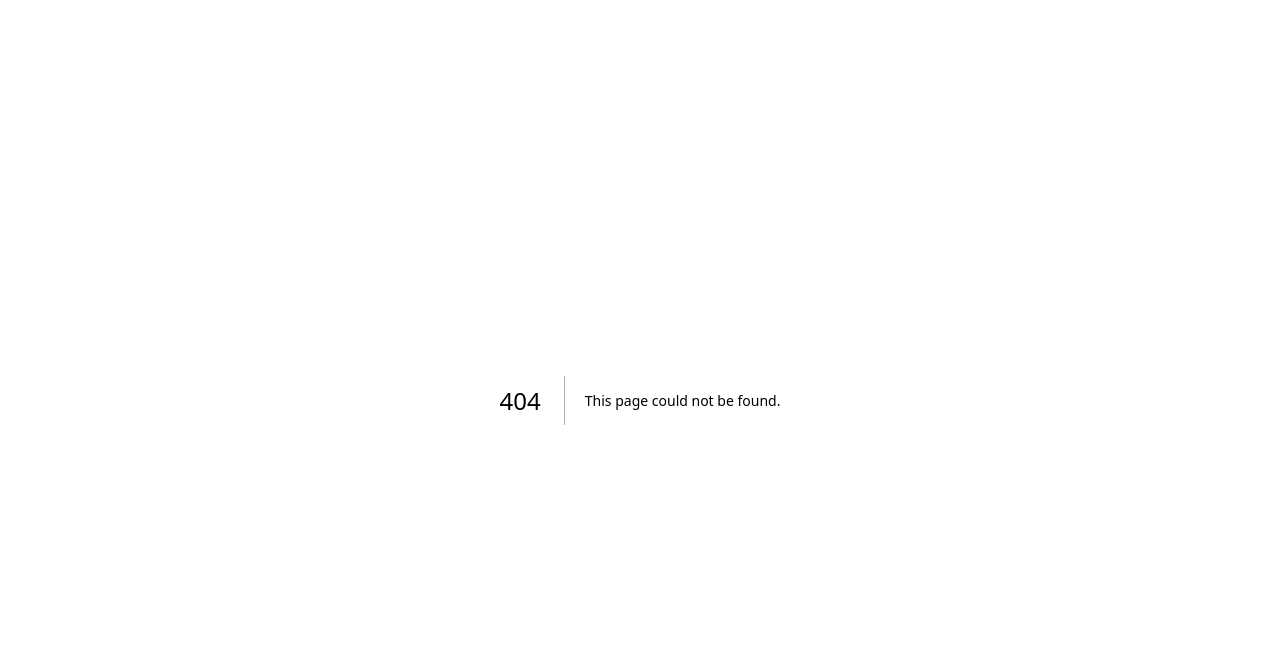
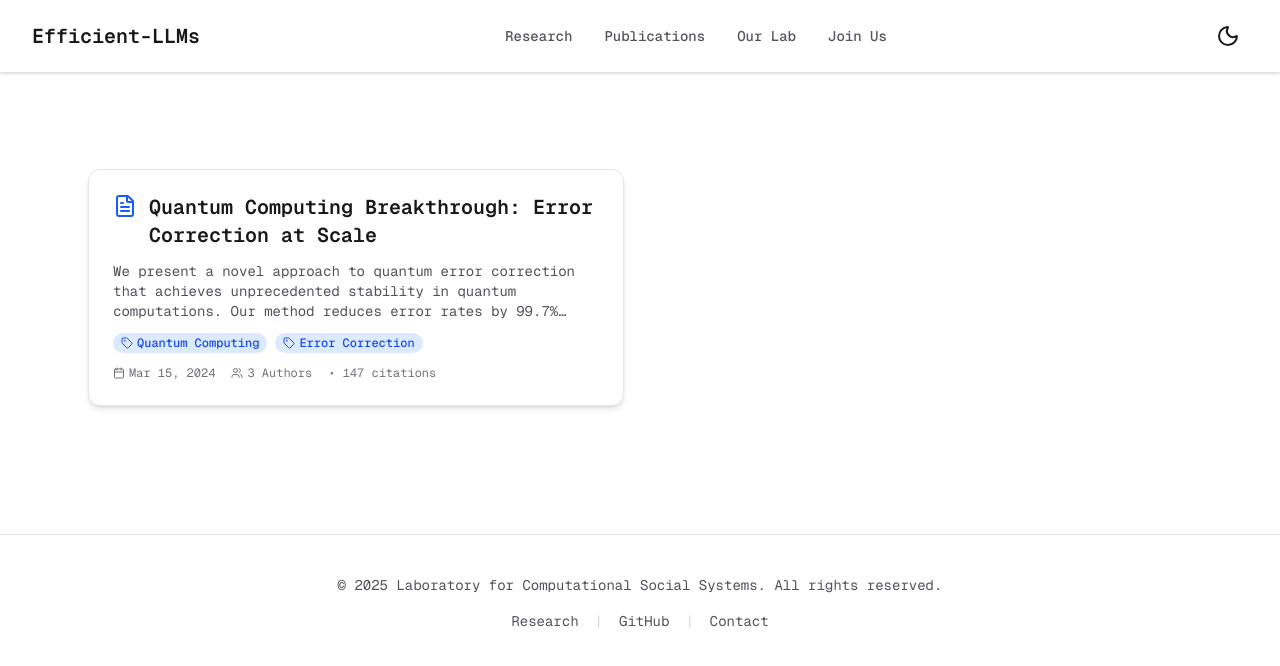
Before and after one commit to sudiptog81/efficient-llms, a Next.js app: page /papers in a window 1280 px wide. Before the commit this address had no page. Shown: the top 666 px of the page. Built offline with nearby package versions, Linux system fonts and the light colour scheme.

Commit message:
add papers page

```diff
--- a/src/components/Button.js
+++ b/src/components/Button.js
@@ -6,7 +6,6 @@ export default function Button({ href, children, variant = 'primary' }) {
   return (
     <a
       href={href}
-      target="_blank"
       rel="noopener noreferrer"
       className={`${baseClasses} ${variant === 'primary' ? primaryClasses : secondaryClasses}`}
     >
--- a/src/components/Navbar.js
+++ b/src/components/Navbar.js
@@ -23,7 +23,7 @@ export default function Navbar() {
 
   const navigation = [
     { name: 'Research', href: '/#research' },
-    { name: 'Publications', href: '/#publications' },
+    { name: 'Publications', href: '/papers' },
     { name: 'Our Lab', href: 'https://www.lcs2.in/' },
     { name: 'Join Us', href: '/#join' },
   ];
--- a/src/pages/index.js
+++ b/src/pages/index.js
@@ -6,6 +6,8 @@ import Hero from '@/components/Hero';
 import Button from '@/components/Button';
 import Footer from '@/components/Footer';
 import Navbar from '@/components/Navbar';
+import fs from 'fs';
+import path from 'path';
 
 const researchAreas = [
   // {
@@ -46,13 +48,62 @@ const researchAreas = [
   // },
 ];
 
-const recentPublications = [
-  { title: "Quantum Computing Breakthroughs", year: 2024, doi: "#", id: "quantum-computing-breakthrough-2024" },
-  { title: "Sparsity-Aware MoE Training on Commodity Hardware", year: 2024, doi: "#", id: "quantum-computing-breakthrough-2024" },
-  { title: "FlashKV: Reducing Key-Value Cache Footprint by 60%", year: 2023, doi: "#", id: "quantum-computing-breakthrough-2024" },
-];
+async function loadRecentPublications() {
+  const papersDir = path.join(process.cwd(), 'src', 'data', 'papers');
+  try {
+    const files = fs.readdirSync(papersDir).filter((f) => f.endsWith('.md'));
+    const pubs = files.map((fname) => {
+      const full = path.join(papersDir, fname);
+      const raw = fs.readFileSync(full, 'utf8');
 
-export default function Home() {
+      // Try to read YAML frontmatter (--- ... ---)
+      const fmMatch = raw.match(/^-{3}([\s\S]*?)-{3}/);
+      let title = null;
+      let dateStr = null;
+      if (fmMatch) {
+        const fm = fmMatch[1];
+        const titleMatch = fm.match(/title:\s*(.+)/i);
+        const dateMatch = fm.match(/date:\s*(.+)/i);
+        if (titleMatch) title = titleMatch[1].trim().replace(/^['\"]|['\"]$/g, '');
+        if (dateMatch) dateStr = dateMatch[1].trim().replace(/^['\"]|['\"]$/g, '');
+      }
+
+      // Fallback: first H1 in markdown
+      if (!title) {
+        const h1 = raw.match(/^#\s+(.+)$/m);
+        if (h1) title = h1[1].trim();
+      }
+
+      const stat = fs.statSync(full);
+      const date = dateStr ? new Date(dateStr) : stat.mtime;
+      const year = date && !isNaN(date.getTime()) ? date.getFullYear() : stat.mtime.getFullYear();
+
+      return {
+        title: title || path.basename(fname, '.md'),
+        year,
+        doi: '#',
+        id: path.basename(fname, '.md'),
+        _date: date.toISOString(),
+      };
+    });
+
+    // sort by date desc and take top 3
+    return pubs.sort((a, b) => new Date(b._date) - new Date(a._date)).slice(0, 3);
+  } catch (e) {
+    // If reading fails, return an empty array so the page still renders
+    return [];
+  }
+}
+
+export async function getStaticProps() {
+  const recentPublications = await loadRecentPublications();
+  return {
+    props: {
+      recentPublications,
+    },
+  };
+}
+export default function Home({ recentPublications = [] }) {
   return (
     <BaseLayout>
       <main className="w-full">
@@ -103,7 +154,7 @@ export default function Home() {
                   </p>
                 </div>
                 <Link
-                  href={`paper/${pub.id ? pub.id : pub.doi}`}
+                  href={`papers/${pub.id ? pub.id : pub.doi}`}
                   className="mt-3 sm:mt-0 text-sm font-medium text-zinc-700 hover:text-indigo-600 dark:text-zinc-200 dark:hover:text-indigo-400 flex items-center gap-1"
                 >
                   Read Paper
@@ -114,7 +165,7 @@ export default function Home() {
               </div>
             ))}
             <div className="pt-6 text-center">
-              <Button href="#" variant="secondary">
+              <Button href={"/papers"} variant="secondary">
                 See All Research Archive
               </Button>
             </div>
--- /dev/null
+++ b/src/pages/papers/index.js
@@ -0,0 +1,123 @@
+import React from 'react';
+import { FileText, Tag, Calendar, Users } from 'lucide-react';
+import fs from 'fs';
+import path from 'path';
+import matter from 'gray-matter';
+import Link from 'next/link';
+import BaseLayout from '@/layouts/BaseLayout';
+
+const PaperCard = ({ paper }) => (
+  <Link
+    href={`/papers/${paper.slug}`}
+    className="block p-6 rounded-xl border border-zinc-200 dark:border-zinc-800 hover:border-blue-500 dark:hover:border-blue-500 transition-all duration-300 bg-white dark:bg-zinc-900 shadow-md hover:shadow-lg"
+  >
+    <div className="flex items-start gap-3 mb-3">
+      <FileText className="w-6 h-6 text-blue-600 dark:text-blue-400 flex-shrink-0" />
+      <h3 className="text-xl font-semibold text-zinc-900 dark:text-zinc-50 leading-snug line-clamp-2">
+        {paper.title}
+      </h3>
+    </div>
+
+    <p className="text-sm text-zinc-600 dark:text-zinc-400 mb-3 line-clamp-3">
+      {paper.abstract}
+    </p>
+
+    <div className="flex flex-wrap gap-2 mb-3">
+      {paper.categories.slice(0, 2).map((cat, idx) => (
+        <span
+          key={idx}
+          className="inline-flex items-center gap-1 px-2 py-0.5 rounded-full bg-blue-100 dark:bg-blue-900/30 text-blue-700 dark:text-blue-300 text-xs font-medium"
+        >
+          <Tag className="w-3 h-3" />
+          {cat}
+        </span>
+      ))}
+    </div>
+
+    <div className="flex flex-wrap items-center gap-4 text-xs text-zinc-500 dark:text-zinc-400">
+      <span className="flex items-center gap-1">
+        <Calendar className="w-3 h-3" />
+        {new Date(paper.publishedDate).toLocaleDateString('en-US', {
+          year: 'numeric',
+          month: 'short',
+          day: 'numeric'
+        })}
+      </span>
+      <span className="flex items-center gap-1">
+        <Users className="w-3 h-3" />
+        {paper.authors.length} {paper.authors.length === 1 ? 'Author' : 'Authors'}
+      </span>
+      {paper.citations && (
+        <span className="text-xs">
+          • {paper.citations} citations
+        </span>
+      )}
+    </div>
+  </Link>
+);
+
+export default function PapersDirectory({ papers }) {
+  return (
+    <BaseLayout>
+      <main className="max-w-6xl mx-auto px-6 my-12">
+        <header className="text-center mb-12">
+        </header>
+
+        {papers.length === 0 ? (
+          <div className="text-center p-12 bg-zinc-100 dark:bg-zinc-800 rounded-xl">
+            <p className="text-lg text-zinc-600 dark:text-zinc-400">
+              No papers found in the directory.
+            </p>
+          </div>
+        ) : (
+          <div className="grid grid-cols-1 md:grid-cols-2 lg:grid-cols-2 gap-8">
+            {papers.map((paper) => (
+              <PaperCard key={paper.slug} paper={paper} />
+            ))}
+          </div>
+        )}
+      </main>
+    </BaseLayout>
+  );
+}
+
+const PAPERS_DIRECTORY = path.join(process.cwd(), 'src/data/papers');
+
+export async function getStaticProps() {
+  try {
+    const filenames = fs.readdirSync(PAPERS_DIRECTORY);
+
+    const papers = filenames
+      .filter(filename => filename.endsWith('.md')) // Filter for markdown files
+      .map((filename) => {
+        const fullPath = path.join(PAPERS_DIRECTORY, filename);
+        const fileContents = fs.readFileSync(fullPath, 'utf8');
+
+        const { data } = matter(fileContents);
+
+        return {
+          slug: filename.replace(/\.md$/, ''), // e.g., 'my-paper.md' -> 'my-paper'
+          title: data.title,
+          abstract: data.abstract,
+          categories: data.categories,
+          publishedDate: data.publishedDate,
+          authors: data.authors,
+          citations: data.citations || null,
+        };
+      })
+      .sort((a, b) => new Date(b.publishedDate) - new Date(a.publishedDate));
+
+    return {
+      props: {
+        papers,
+      },
+    };
+  } catch (error) {
+    console.error('Error fetching papers directory:', error);
+    return {
+      props: {
+        papers: [],
+      },
+    };
+  }
+}
```
Also changed, not shown: src/pages/papers/[id].js (renamed from src/pages/paper/[id].js).
